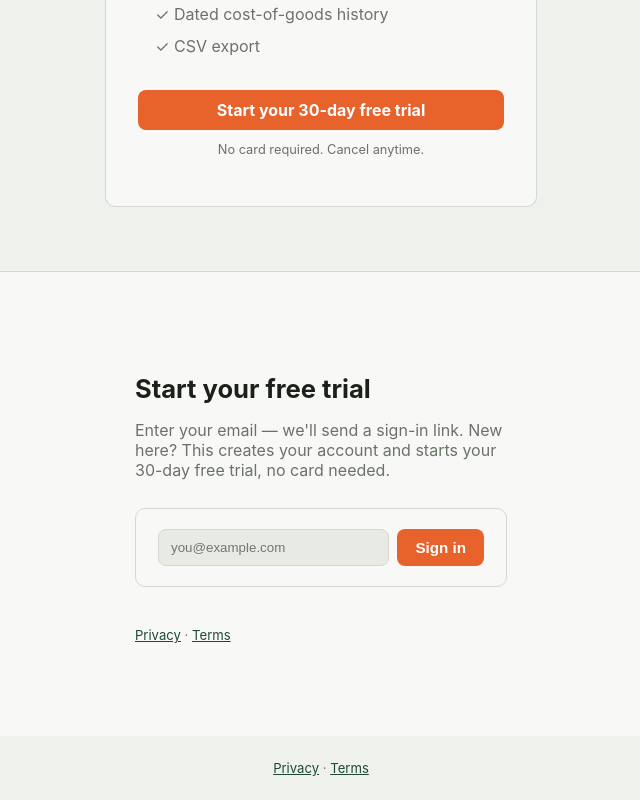
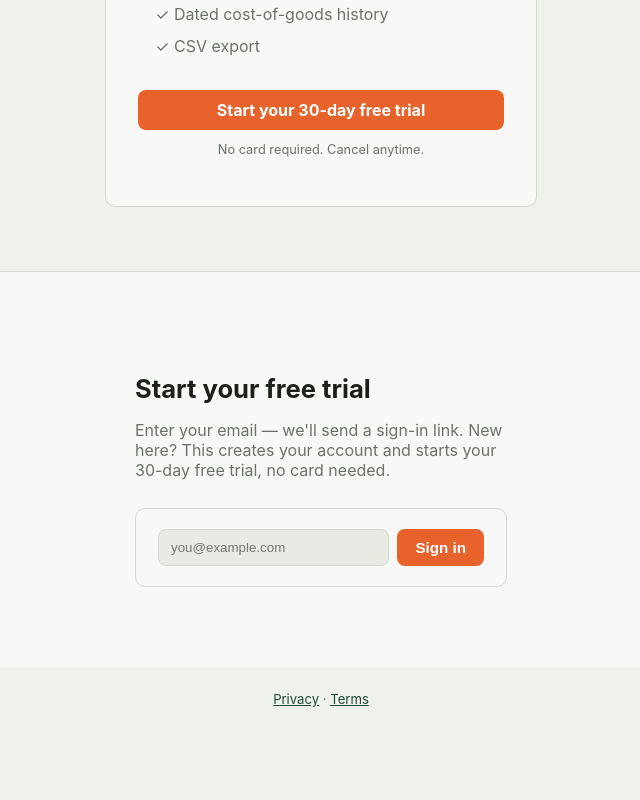
Before and after one commit to soleczniki/marginsnap, a Next.js app: page / in a window 1280 px wide. Shown: the part 1954-2754 px from the top of the page, without its empty margins (319-959 px from the left). After the commit the page ends 2685 px from the top, so only its background shows below. Built offline with nearby package versions, Linux system fonts and the light colour scheme; no server answers.

Commit message:
Fix duplicate Privacy/Terms links on the landing page

```diff
--- a/src/components/LandingPage.tsx
+++ b/src/components/LandingPage.tsx
@@ -179,6 +179,7 @@ export function LandingPage() {
           id="start"
           title="Start your free trial"
           subtitle="Enter your email — we'll send a sign-in link. New here? This creates your account and starts your 30-day free trial, no card needed."
+          showLegalLinks={false}
         />
       </section>
 
--- a/src/components/SignInForm.tsx
+++ b/src/components/SignInForm.tsx
@@ -16,6 +16,7 @@ export function SignInForm({
   title = "MarginSnap",
   subtitle = "See what you actually made on that sale, in the time it takes to wrap the package.",
   id,
+  showLegalLinks = true,
 }: {
   /** Overridable so the landing page (2026-09-17) can reuse this exact form
    * — same email/magic-link mechanics, no separate signup flow to build —
@@ -25,6 +26,11 @@ export function SignInForm({
   /** Anchor id, so a page embedding this more than once (or linking to it
    * from a nav CTA) has something to scroll to. */
   id?: string;
+  /** LandingPage.tsx already has its own Privacy/Terms footer right below
+   * this form (2026-09-17 fix — they were showing up twice) — it passes
+   * false here. Defaults to true so this form still stands on its own if
+   * anything ever embeds it without a footer of its own. */
+  showLegalLinks?: boolean;
 }) {
   const [email, setEmail] = useState("");
   const [sent, setSent] = useState(false);
@@ -99,9 +105,11 @@ export function SignInForm({
         </form>
       )}
 
-      <p style={{ marginTop: 40, fontSize: "0.82rem", color: "var(--muted)" }}>
-        <a href="/privacy">Privacy</a> · <a href="/terms">Terms</a>
-      </p>
+      {showLegalLinks && (
+        <p style={{ marginTop: 40, fontSize: "0.82rem", color: "var(--muted)" }}>
+          <a href="/privacy">Privacy</a> · <a href="/terms">Terms</a>
+        </p>
+      )}
     </main>
   );
 }
```
